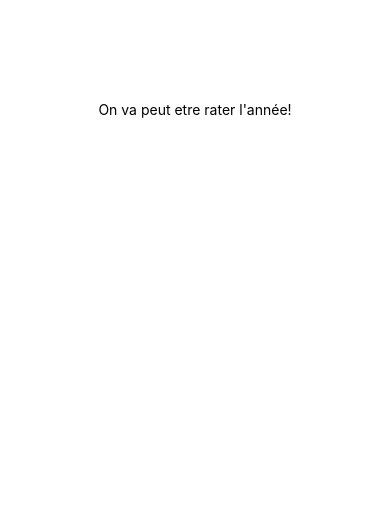
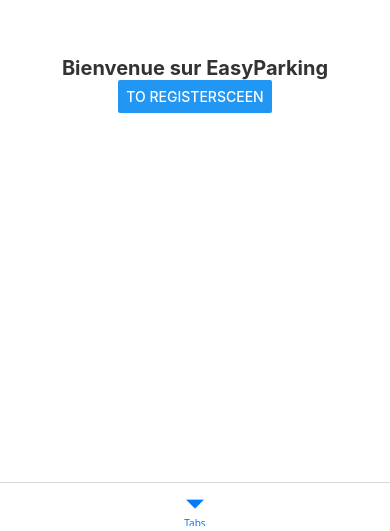
Before and after one commit to khevin00/React-EasyParking, a React Native app in the folder easyParking/: screen /HomeScreen in a window 390 px wide. Shown: the part 313-844 px from the top of the page. Built offline with nearby package versions, Linux system fonts and the light colour scheme.

Commit message:
version 16/12

```diff
--- a/easyParking/App.js
+++ b/easyParking/App.js
@@ -1,20 +1,69 @@
 import { StatusBar } from 'expo-status-bar';
-import { StyleSheet, Text, View } from 'react-native';
+import { View, Text, Image, StyleSheet } from 'react-native';
+import { Button } from 'react-native';
+import React, { useEffect, useState } from 'react';
+/* import de screens*/
+import RegisterScreen from './screens/RegisterScreen';
+import HomeScreen from './screens/HomeScreen';
+import LoginScreen from './screens/LoginScreen';
+
+import TabNavigator from './components/TabNavigator';
+
+import { NavigationContainer } from '@react-navigation/native';
+import { createBottomTabNavigator } from '@react-navigation/bottom-tabs';
+const Tab = createBottomTabNavigator();
 
 export default function App() {
+  const [isLoading, setIsLoading] = useState(true);
+
+  useEffect(() => {
+    setTimeout(() => {
+      setIsLoading(false);
+    }, 3000);
+  }, []);
+
+  if (isLoading) {
+    return (
+      <View style={styles.container}>
+          <View style={styles.rowContainer}>
+            <Image
+              source={require('./assets/icons/logo.png')}
+              style={styles.logo}
+            />
+            <Text style={styles.title}>Easy Parking</Text>
+          </View>
+          </View>
+    );
+  }
+
   return (
-    <View style={styles.container}>
-      <Text>On va peut etre rater l'année!</Text>
-      <StatusBar style="auto" />
-    </View>
+    <NavigationContainer>
+      <Tab.Navigator initialRouteName="Tabs" screenOptions={{headerShown: false}}>
+        <Tab.Screen name="Tabs" component={TabNavigator} />
+      </Tab.Navigator>
+    </NavigationContainer>
   );
 }
 
 const styles = StyleSheet.create({
   container: {
     flex: 1,
-    backgroundColor: '#fff',
+    backgroundColor: '#151A23',
+    justifyContent: 'center',
     alignItems: 'center',
-    justifyContent: 'center',
+  },
+  rowContainer: {
+    flexDirection: 'row',
+    alignItems: 'center',
+  },
+  logo: {
+    width: 55,
+    height:55,
+  },
+  title: {
+    color: '#4FA3D1',
+    fontSize: 24,
+    fontWeight: 'bold',
+    fontFamily: 'Plus Jakarta Sans',
   },
 });
--- /dev/null
+++ b/easyParking/components/TabNavigator.js
@@ -0,0 +1,15 @@
+import HomeScreen from '../screens/HomeScreen';
+import RegisterScreen from '../screens/RegisterScreen';
+import SplashScreen from '../screens/SplashScreen';
+
+import { createNativeStackNavigator } from '@react-navigation/native-stack';
+const Stack = createNativeStackNavigator();
+
+export default function TabNavigator () {
+  return (
+    <Stack.Navigator initialrRouteName="HomeScreen" screenOptions={{headerShown: false,}}>
+        <Stack.Screen initialParams={{screen: 'HomeScreen',}} options={{unmountOnBlur: true,}} name="HomeScreen" component={HomeScreen}/>
+        <Stack.Screen initialParams={{screen: 'RegisterScreen',}} options={{unmountOnBlur: true,}} name="RegisterScreen" component={RegisterScreen}/>
+    </Stack.Navigator>
+  );
+}
--- a/easyParking/package.json
+++ b/easyParking/package.json
@@ -9,6 +9,7 @@
     "web": "expo start --web"
   },
   "dependencies": {
+    "@react-navigation/bottom-tabs": "^7.2.0",
     "@react-navigation/native": "^7.0.14",
     "@react-navigation/native-stack": "^7.2.0",
     "expo": "~52.0.18",
--- /dev/null
+++ b/easyParking/screens/HomeScreen.js
@@ -0,0 +1,29 @@
+import React from 'react';
+import { View, Text, StyleSheet } from 'react-native';
+import { useNavigation } from '@react-navigation/native';
+import { Button } from 'react-native';
+
+export default function HomeScreen() {
+    const navigation = useNavigation();
+
+  return (
+    <View style={styles.container}>
+      <Text style={styles.text}>Bienvenue sur EasyParking</Text>
+      <Button title="To RegisterSceen" onPress={() => navigation.navigate('RegisterScreen')} />
+    </View>
+  );
+}
+
+const styles = StyleSheet.create({
+  container: {
+    flex: 1,
+    justifyContent: 'center',
+    alignItems: 'center',
+    backgroundColor: '#fff',
+  },
+  text: {
+    fontSize: 20,
+    fontWeight: 'bold',
+    color: '#333',
+  },
+});
--- /dev/null
+++ b/easyParking/screens/LoginScreen.js
@@ -0,0 +1,24 @@
+import React from 'react';
+import { View, Text, StyleSheet } from 'react-native';
+
+export default function LoginScreen() {
+  return (
+    <View style={styles.container}>
+      <Text style={styles.text}>Connecte vous ! </Text>
+    </View>
+  );
+}
+
+const styles = StyleSheet.create({
+  container: {
+    flex: 1,
+    justifyContent: 'center',
+    alignItems: 'center',
+    backgroundColor: '#fff',
+  },
+  text: {
+    fontSize: 20,
+    fontWeight: 'bold',
+    color: '#333',
+  },
+});
--- /dev/null
+++ b/easyParking/screens/RegisterScreen.js
@@ -0,0 +1,24 @@
+import React from 'react';
+import { View, Text, StyleSheet } from 'react-native';
+
+export default function RegisterScreen() {
+  return (
+    <View style={styles.container}>
+      <Text style={styles.text}>Enregistrez vous ! </Text>
+    </View>
+  );
+}
+
+const styles = StyleSheet.create({
+  container: {
+    flex: 1,
+    justifyContent: 'center',
+    alignItems: 'center',
+    backgroundColor: '#fff',
+  },
+  text: {
+    fontSize: 20,
+    fontWeight: 'bold',
+    color: '#333',
+  },
+});
```
Also changed, not shown: easyParking/assets/icons/logo.png (added), 1 other file (tests, documents, lock files or other folders).
